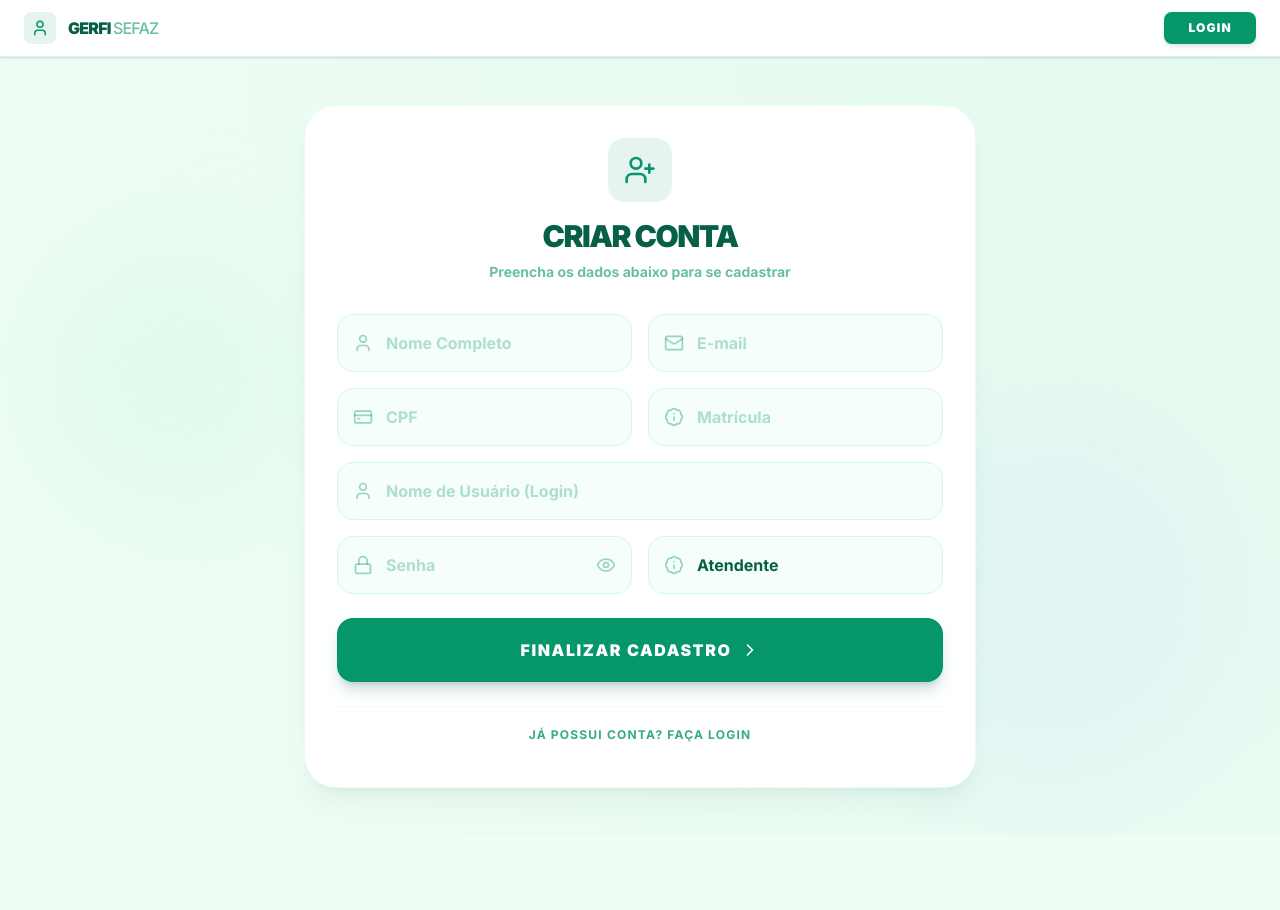
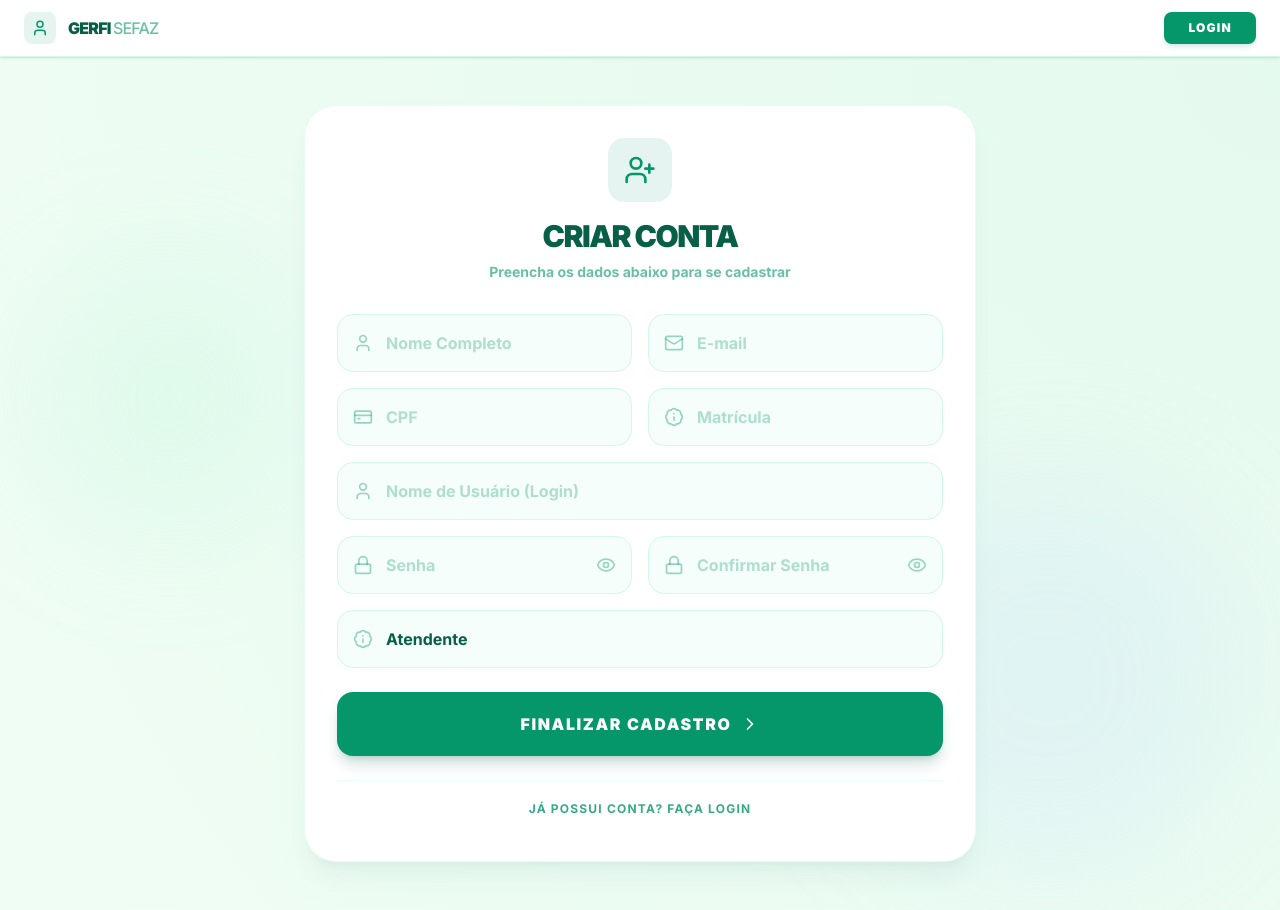
Before and after one commit to IgorSerodio/GerFi, a Next.js app: page /register in a window 1280 px wide. Before the commit the page ends 836 px from the top, so only its background shows below. Built offline with nearby package versions, Linux system fonts and the light colour scheme; no server answers.

Commit message:
feat(auth): adiciona confirmação de senha no formulário de registro

```diff
--- a/src/features/auth/components/RegisterForm.tsx
+++ b/src/features/auth/components/RegisterForm.tsx
@@ -31,6 +31,7 @@ export function RegisterForm() {
     matricula: "",
     username: "",
     password: "",
+    confirmPassword: "",
     role: UserRole.Atendente,
   });
 
@@ -44,8 +45,14 @@ export function RegisterForm() {
     setLoading(true);
     setError("");
 
-    if (!formData.name || !formData.email || !formData.cpf || !formData.username || !formData.password || !formData.matricula) {
+    if (!formData.name || !formData.email || !formData.cpf || !formData.username || !formData.password || !formData.confirmPassword || !formData.matricula) {
       setError("Preencha todos os campos obrigatórios.");
+      setLoading(false);
+      return;
+    }
+
+    if (formData.password !== formData.confirmPassword) {
+      setError("As senhas não coincidem.");
       setLoading(false);
       return;
     }
@@ -251,8 +258,29 @@ export function RegisterForm() {
             </button>
           </div>
 
+          {/* Confirmar Senha */}
+          <div className="relative">
+            <Lock className="absolute left-4 top-1/2 -translate-y-1/2 text-sefaz-accent/40" size={20} />
+            <input
+              type={showPassword ? "text" : "password"}
+              name="confirmPassword"
+              required
+              placeholder="Confirmar Senha"
+              className="w-full pl-12 pr-12 py-4 bg-emerald-50/50 rounded-2xl border border-emerald-100 outline-none focus:border-sefaz-accent font-bold placeholder:text-sefaz-accent/30 text-sefaz-dark"
+              value={formData.confirmPassword}
+              onChange={handleChange}
+            />
+            <button
+              type="button"
+              onClick={() => setShowPassword(!showPassword)}
+              className="absolute right-4 top-1/2 -translate-y-1/2 text-sefaz-accent/40 hover:text-sefaz-accent cursor-pointer transition-colors"
+            >
+              {showPassword ? <EyeOff size={20} /> : <Eye size={20} />}
+            </button>
+          </div>
+
           {/* Role (Papel) - Sem opção Admin */}
-          <div className="relative">
+          <div className="relative md:col-span-2">
             <BadgeInfo className="absolute left-4 top-1/2 -translate-y-1/2 text-sefaz-accent/40 z-10" size={20} />
             <select
               name="role"
```
